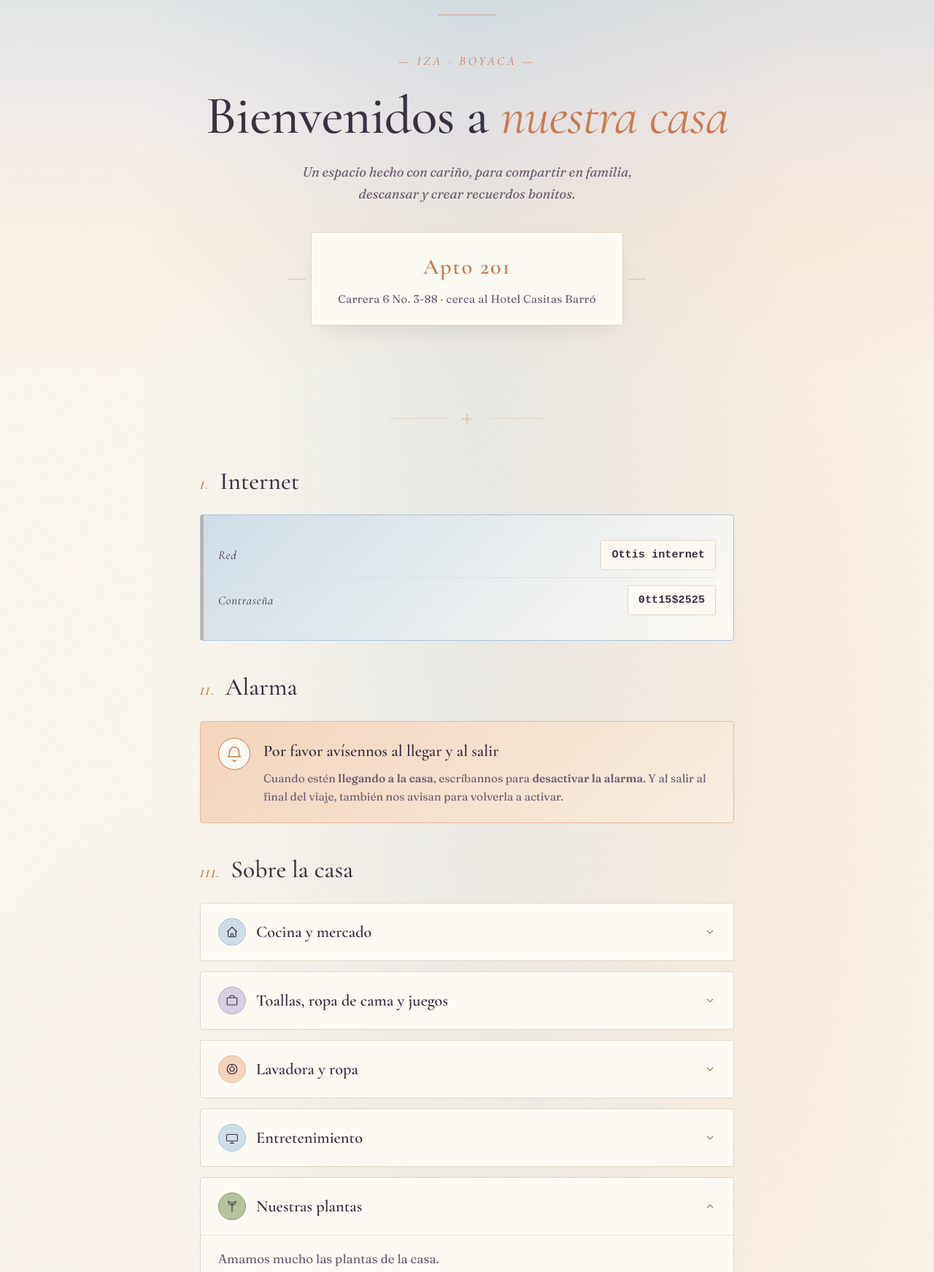
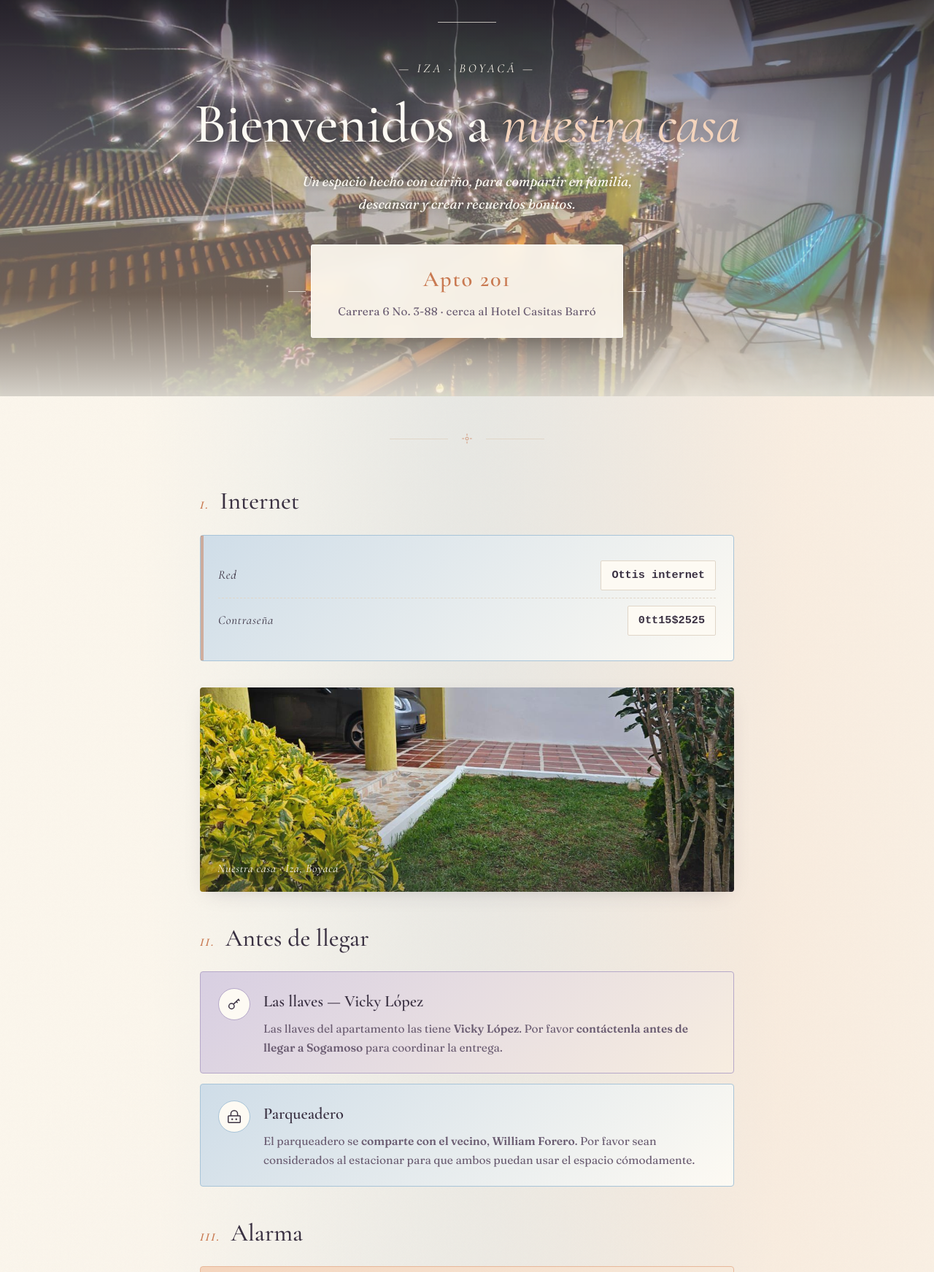
Before and after one commit to JBOGLOP/Iza, a plain HTML site: page index.html in a window 1280 px wide. Shown: the part 20-1763 px from the top of the page at 73% size. Drawn offline with nearby package versions, Linux system fonts and the light colour scheme.

Commit message:
Add files via upload

```diff
--- a/index.html
+++ b/index.html
@@ -63,26 +63,30 @@ body{
   padding:0 24px;
 }
 
-/* === HERO con gradiente de amanecer === */
+/* === HERO con foto de balcón y degradado de amanecer === */
 .hero{
-  padding:90px 24px 70px;
+  padding:100px 24px 80px;
   text-align:center;
   position:relative;
-  background:linear-gradient(180deg,
-    rgba(168,196,216,0.35) 0%,
-    rgba(216,207,226,0.25) 35%,
-    rgba(244,212,188,0.20) 65%,
-    transparent 100%);
+  overflow:hidden;
+  background:
+    linear-gradient(180deg,
+      rgba(58,49,66,0.55) 0%,
+      rgba(216,207,226,0.40) 40%,
+      rgba(244,212,188,0.45) 75%,
+      rgba(251,246,236,0.85) 100%),
+    url('img/balcon.jpg') center/cover no-repeat;
+  color:var(--crema);
 }
 
 .hero::before{
   content:"";
   position:absolute;
-  top:40px;left:50%;
+  top:50px;left:50%;
   transform:translateX(-50%);
   width:80px;height:1px;
-  background:var(--acento);
-  opacity:0.6;
+  background:var(--crema);
+  opacity:0.7;
 }
 
 .hero .saludo{
@@ -92,23 +96,25 @@ body{
   font-size:1.05rem;
   letter-spacing:0.22em;
   text-transform:uppercase;
-  color:var(--acento);
+  color:var(--crema);
   margin-bottom:22px;
+  text-shadow:0 1px 8px rgba(0,0,0,0.35);
 }
 
 .hero h1{
   font-family:'Cormorant Garamond',serif;
   font-weight:500;
-  font-size:clamp(2.6rem,7vw,4.6rem);
+  font-size:clamp(2.6rem,7vw,4.8rem);
   line-height:1.05;
   letter-spacing:-0.01em;
-  color:var(--tinta);
+  color:var(--crema-clara);
   margin-bottom:24px;
+  text-shadow:0 2px 16px rgba(0,0,0,0.45);
 }
 
 .hero h1 em{
   font-style:italic;
-  color:var(--acento);
+  color:var(--durazno-claro);
   font-weight:400;
 }
 
@@ -116,19 +122,23 @@ body{
   font-family:'Fraunces',serif;
   font-style:italic;
   font-size:1.15rem;
-  color:var(--tinta-suave);
+  color:var(--crema-clara);
   max-width:520px;
-  margin:0 auto 36px;
+  margin:0 auto 40px;
+  text-shadow:0 1px 10px rgba(0,0,0,0.4);
 }
 
 .hero .info-casa{
   display:inline-block;
   padding:22px 36px;
-  background:var(--crema-clara);
-  border:1px solid var(--linea);
+  background:rgba(251,246,236,0.95);
+  backdrop-filter:blur(10px);
+  -webkit-backdrop-filter:blur(10px);
+  border:1px solid rgba(255,255,255,0.6);
   border-radius:3px;
-  box-shadow:0 1px 0 rgba(201,122,82,0.06), 0 12px 32px -16px rgba(58,49,66,0.18);
+  box-shadow:0 12px 40px -8px rgba(0,0,0,0.35);
   position:relative;
+  color:var(--tinta);
 }
 
 .hero .info-casa::before,
@@ -136,8 +146,8 @@ body{
   content:"";
   position:absolute;
   width:24px;height:1px;
-  background:var(--acento);
-  opacity:0.4;
+  background:var(--crema);
+  opacity:0.7;
   top:50%;
 }
 .hero .info-casa::before{left:-32px}
@@ -633,6 +643,39 @@ details[open] .summary-flecha{
   margin-top:28px;
 }
 
+.cierre .firma-personal{
+  margin-top:36px;
+  padding-top:24px;
+  position:relative;
+  font-family:'Fraunces',serif;
+  font-style:italic;
+  font-size:0.95rem;
+  color:var(--tinta-suave);
+  letter-spacing:0.04em;
+  line-height:1.8;
+}
+
+.cierre .firma-personal::before{
+  content:"";
+  position:absolute;
+  top:0; left:50%;
+  transform:translateX(-50%);
+  width:40px; height:1px;
+  background:var(--acento);
+  opacity:0.5;
+}
+
+.cierre .firma-personal span{
+  display:inline-block;
+  margin-top:4px;
+  font-family:'Cormorant Garamond',serif;
+  font-style:italic;
+  font-size:1.7rem;
+  font-weight:500;
+  color:var(--tinta);
+  letter-spacing:0.02em;
+}
+
 footer{
   text-align:center;
   padding:30px 24px 50px;
@@ -643,10 +686,51 @@ footer{
   background:var(--crema);
 }
 
+/* === BANNER DE IMAGEN ENTRE SECCIONES === */
+.banner-foto{
+  position:relative;
+  width:100%;
+  height:280px;
+  margin:30px 0 36px;
+  border-radius:4px;
+  overflow:hidden;
+  box-shadow:0 8px 28px -12px rgba(58,49,66,0.25);
+}
+
+.banner-foto img{
+  width:100%;
+  height:100%;
+  object-fit:cover;
+  display:block;
+}
+
+.banner-foto::after{
+  content:"";
+  position:absolute;
+  inset:0;
+  background:linear-gradient(180deg,
+    transparent 0%,
+    transparent 50%,
+    rgba(58,49,66,0.35) 100%);
+  pointer-events:none;
+}
+
+.banner-foto .pie{
+  position:absolute;
+  bottom:18px; left:24px;
+  color:var(--crema-clara);
+  font-family:'Cormorant Garamond',serif;
+  font-style:italic;
+  font-size:1rem;
+  letter-spacing:0.04em;
+  text-shadow:0 1px 8px rgba(0,0,0,0.5);
+  z-index:1;
+}
+
 /* === RESPONSIVE === */
 @media (max-width:640px){
   body{font-size:16px}
-  .hero{padding:60px 16px 50px}
+  .hero{padding:70px 16px 60px}
   .contenedor{padding:0 16px}
   .seccion-titulo{font-size:1.75rem}
   summary{padding:16px 18px}
@@ -659,6 +743,8 @@ footer{
   .cierre{padding:50px 20px}
   .hero .info-casa::before, .hero .info-casa::after{display:none}
   .alerta-alarma{padding:18px}
+  .banner-foto{height:200px; margin:24px 0 28px}
+  .banner-foto .pie{bottom:14px; left:18px; font-size:0.9rem}
 }
 
 /* === ANIMACIÓN ENTRADA === */
@@ -711,9 +797,48 @@ footer{
     </div>
   </section>
 
+  <!-- BANNER FACHADA Y PARQUEADERO -->
+  <figure class="banner-foto">
+    <img src="img/parqueadero.jpg" alt="Vista de la casa y el parqueadero compartido" loading="lazy">
+    <figcaption class="pie">Nuestra casa · Iza, Boyacá</figcaption>
+  </figure>
+
+  <!-- LLAVES Y PARQUEADERO -->
+  <section class="seccion">
+    <h2 class="seccion-titulo"><span class="num">II.</span>Antes de llegar</h2>
+
+    <div class="alerta-alarma" style="background:linear-gradient(135deg, var(--lavanda-suave), var(--crema-rosada)); border-color:var(--lavanda);">
+      <div class="icono-alarma" style="border-color:var(--lavanda); color:var(--tinta);">
+        <svg viewBox="0 0 24 24" fill="none" stroke="currentColor" stroke-width="1.6">
+          <circle cx="8" cy="15" r="4"/>
+          <path d="M10.85 12.15L19 4M18 5l2 2M15 8l2 2"/>
+        </svg>
+      </div>
+      <div class="contenido">
+        <h3>Las llaves — Vicky López</h3>
+        <p>Las llaves del apartamento las tiene <strong>Vicky López</strong>. Por favor <strong>contáctenla antes de llegar a Sogamoso</strong> para coordinar la entrega.</p>
+      </div>
+    </div>
+
+    <div class="alerta-alarma" style="background:linear-gradient(135deg, var(--cielo-suave), var(--crema-clara)); border-color:var(--cielo);">
+      <div class="icono-alarma" style="border-color:var(--cielo); color:var(--tinta);">
+        <svg viewBox="0 0 24 24" fill="none" stroke="currentColor" stroke-width="1.6">
+          <rect x="3" y="11" width="18" height="10" rx="1"/>
+          <path d="M7 11V8a5 5 0 0110 0v3"/>
+          <circle cx="9" cy="16" r="0.5" fill="currentColor"/>
+          <circle cx="15" cy="16" r="0.5" fill="currentColor"/>
+        </svg>
+      </div>
+      <div class="contenido">
+        <h3>Parqueadero</h3>
+        <p>El parqueadero se <strong>comparte con el vecino</strong>, <strong>William Forero</strong>. Por favor sean considerados al estacionar para que ambos puedan usar el espacio cómodamente.</p>
+      </div>
+    </div>
+  </section>
+
   <!-- ALARMA — destacada -->
   <section class="seccion">
-    <h2 class="seccion-titulo"><span class="num">II.</span>Alarma</h2>
+    <h2 class="seccion-titulo"><span class="num">III.</span>Alarma</h2>
     <div class="alerta-alarma">
       <div class="icono-alarma">
         <svg viewBox="0 0 24 24" fill="none" stroke="currentColor" stroke-width="1.6">
@@ -728,9 +853,15 @@ footer{
     </div>
   </section>
 
+  <!-- BANNER FACHADA CALLE -->
+  <figure class="banner-foto">
+    <img src="img/fachada.jpg" alt="Fachada de la casa desde la Carrera 6" loading="lazy">
+    <figcaption class="pie">Carrera 6 · Iza, Boyacá</figcaption>
+  </figure>
+
   <!-- SOBRE LA CASA -->
   <section class="seccion">
-    <h2 class="seccion-titulo"><span class="num">III.</span>Sobre la casa</h2>
+    <h2 class="seccion-titulo"><span class="num">IV.</span>Sobre la casa</h2>
 
     <div class="tarjeta">
       <details>
@@ -867,7 +998,7 @@ footer{
 
   <!-- RECOMENDACIONES IZA -->
   <section class="seccion">
-    <h2 class="seccion-titulo"><span class="num">IV.</span>Para disfrutar Iza</h2>
+    <h2 class="seccion-titulo"><span class="num">V.</span>Para disfrutar Iza</h2>
     <p style="color:var(--tinta-suave); margin-bottom:6px; font-style:italic;">Nuestros lugares favoritos en el pueblo y alrededores.</p>
 
     <!-- DESAYUNOS -->
@@ -986,12 +1117,32 @@ footer{
       </div>
     </div>
 
+    <!-- COPAS -->
+    <div class="subseccion">
+      <div class="subseccion-titulo">Para una copa</div>
+
+      <div class="recomendacion">
+        <div class="marker">G</div>
+        <div class="info">
+          <span class="nombre">La Ventanita del Vino · El Divino</span>
+          <div class="descripcion">Un lugar con mucha historia y buen vino, a una cuadra de la casa. Perfecto para una velada tranquila. Calle 5 #6-03.</div>
+          <div class="meta">
+            <span>★ 3.7 · pocas reseñas</span>
+            <span class="alerta">⚠ Solo abre viernes a domingo · Vie–Sáb 11 AM – 10 PM · Dom 11 AM – 9 PM</span>
+          </div>
+          <div class="acciones">
+            <a class="btn-mapa" href="https://maps.app.goo.gl/CRopmBTt8neaPUkw5" target="_blank" rel="noopener">Abrir en Google Maps →</a>
+          </div>
+        </div>
+      </div>
+    </div>
+
     <!-- TERMALES -->
     <div class="subseccion">
       <div class="subseccion-titulo">Plan de termales</div>
 
       <div class="recomendacion">
-        <div class="marker">G</div>
+        <div class="marker">H</div>
         <div class="info">
           <span class="nombre">Piscinas Erika</span>
           <div class="descripcion">Complejo termal en Iza. Muy recomendado para relajarse y disfrutar el clima boyacense.</div>
@@ -1006,7 +1157,7 @@ footer{
       </div>
 
       <div class="recomendacion">
-        <div class="marker">H</div>
+        <div class="marker">I</div>
         <div class="info">
           <span class="nombre">El Batán</span>
           <div class="descripcion">Termales en Cuítiva, muy cerca de Iza. Aguas tibias relajantes en un entorno tranquilo. También tienen turcos.</div>
@@ -1026,7 +1177,7 @@ footer{
       <div class="subseccion-titulo">Artesanías y tejidos</div>
 
       <div class="recomendacion">
-        <div class="marker">I</div>
+        <div class="marker">J</div>
         <div class="info">
           <span class="nombre">Rueca Izana</span>
           <div class="descripcion">Pregunten por <strong>Ruth</strong>. Tejidos tradicionales hechos a mano, perfectos para llevar recuerdos lindos de Boyacá.</div>
@@ -1037,7 +1188,7 @@ footer{
       </div>
 
       <div class="recomendacion">
-        <div class="marker">J</div>
+        <div class="marker">K</div>
         <div class="info">
           <span class="nombre">Tejidos Rebancá</span>
           <div class="descripcion">Diseño, tradición y mucha creatividad. Ruanas y prendas de alta calidad hechas por campesinos de la región. Calle 4 #5-52.</div>
@@ -1074,6 +1225,7 @@ footer{
   <h2>Gracias por estar aquí.</h2>
   <p>Esta es una casa hecha para la familia: para descansar, conversar, comer rico y crear recuerdos bonitos.</p>
   <div class="firma">Siempre serán bienvenidos.</div>
+  <div class="firma-personal">Con cariño,<br><span>Jorge &amp; Alexa</span></div>
 </section>
 
 <footer>— con cariño desde Iza, Boyacá —</footer>
```
